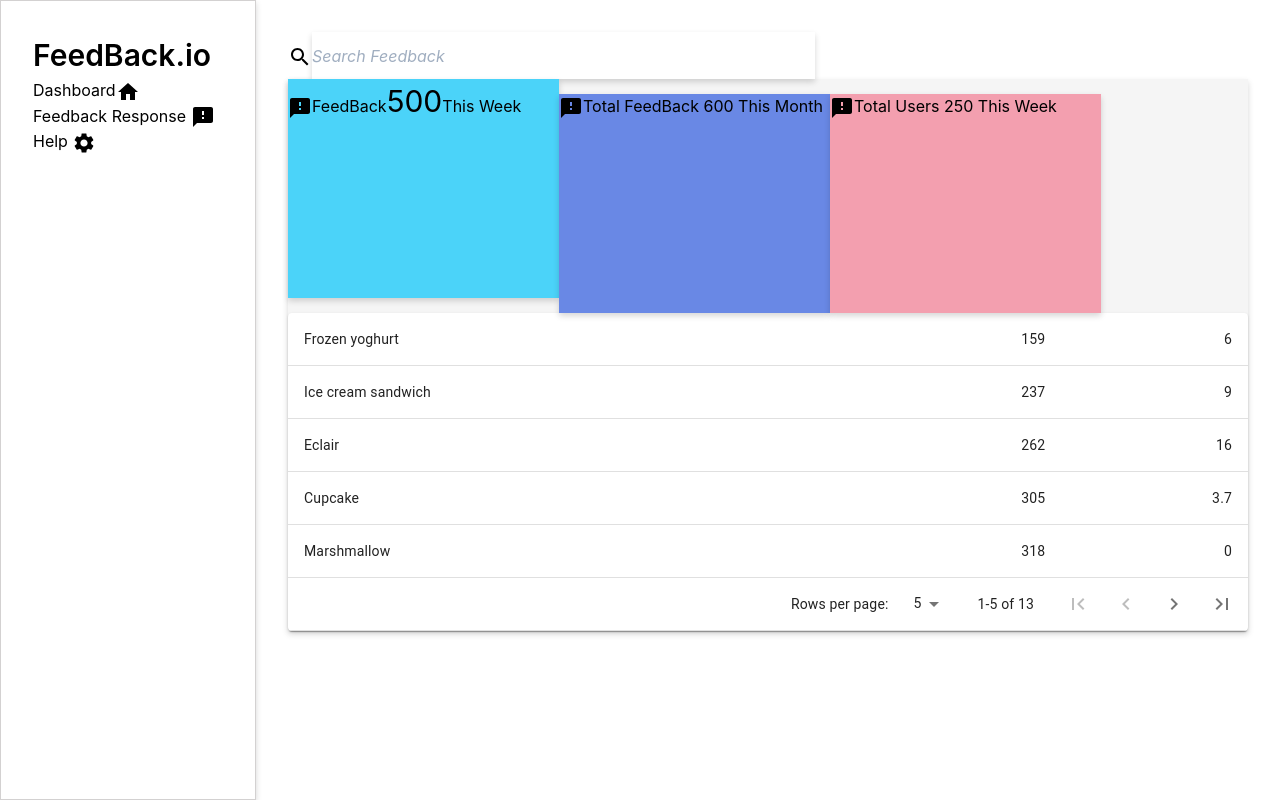
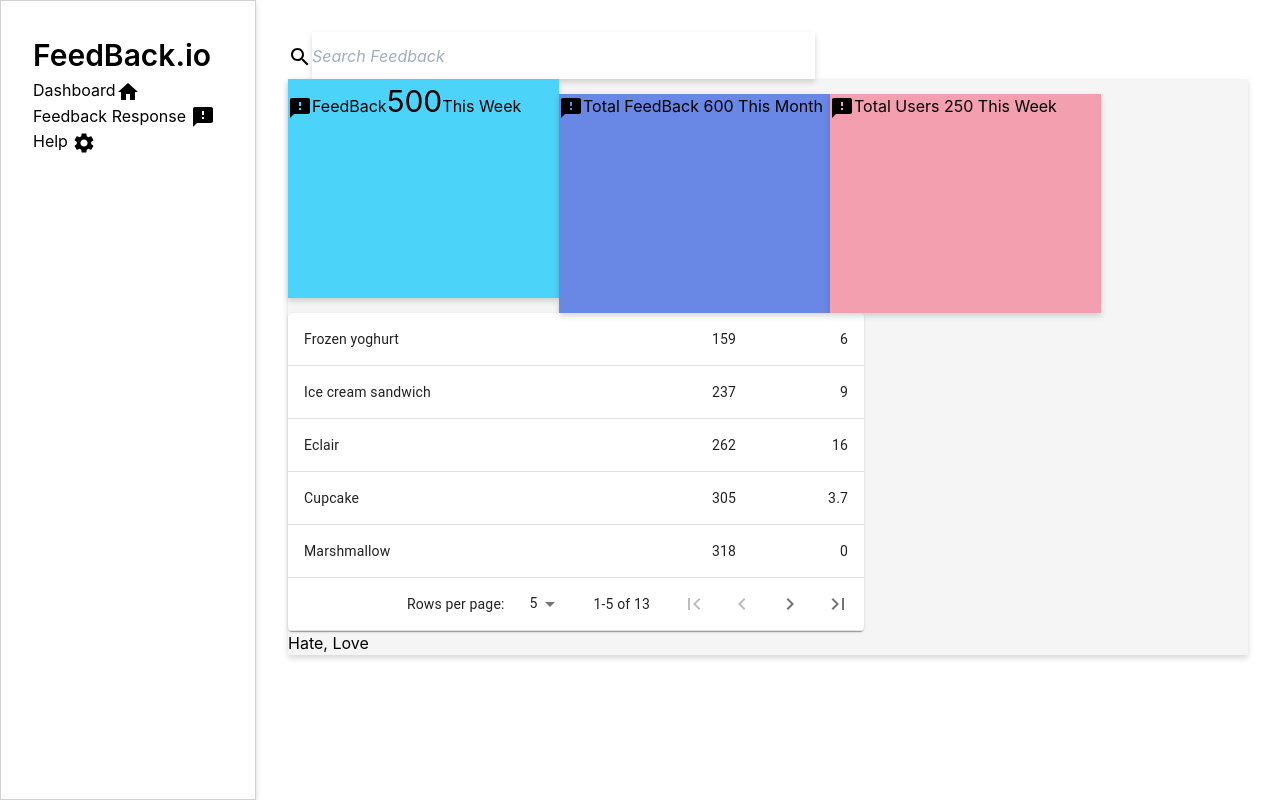
Before and after one commit to WonderfulOlanrewaju/feedback-nlp-frontend, a React (Create React App) app: page /admin in a window 1280 px wide. Built offline with nearby package versions, Linux system fonts and the light colour scheme.

Commit message:
admin table

```diff
--- a/src/components/Admin.js
+++ b/src/components/Admin.js
@@ -61,7 +61,16 @@ export function Admin () {
                     </div>
                     </div>
                     <div>
-                        <CustomPaginationActionsTable/>
+                        <div>
+                            <div className='w-3/5'>
+                                <CustomPaginationActionsTable  />
+                            </div>
+                            <div className='w-2/5'>
+                                <div>
+                                    Hate, Love
+                                </div>
+                            </div>
+                        </div>
                     </div>
                 </div>
 
```
